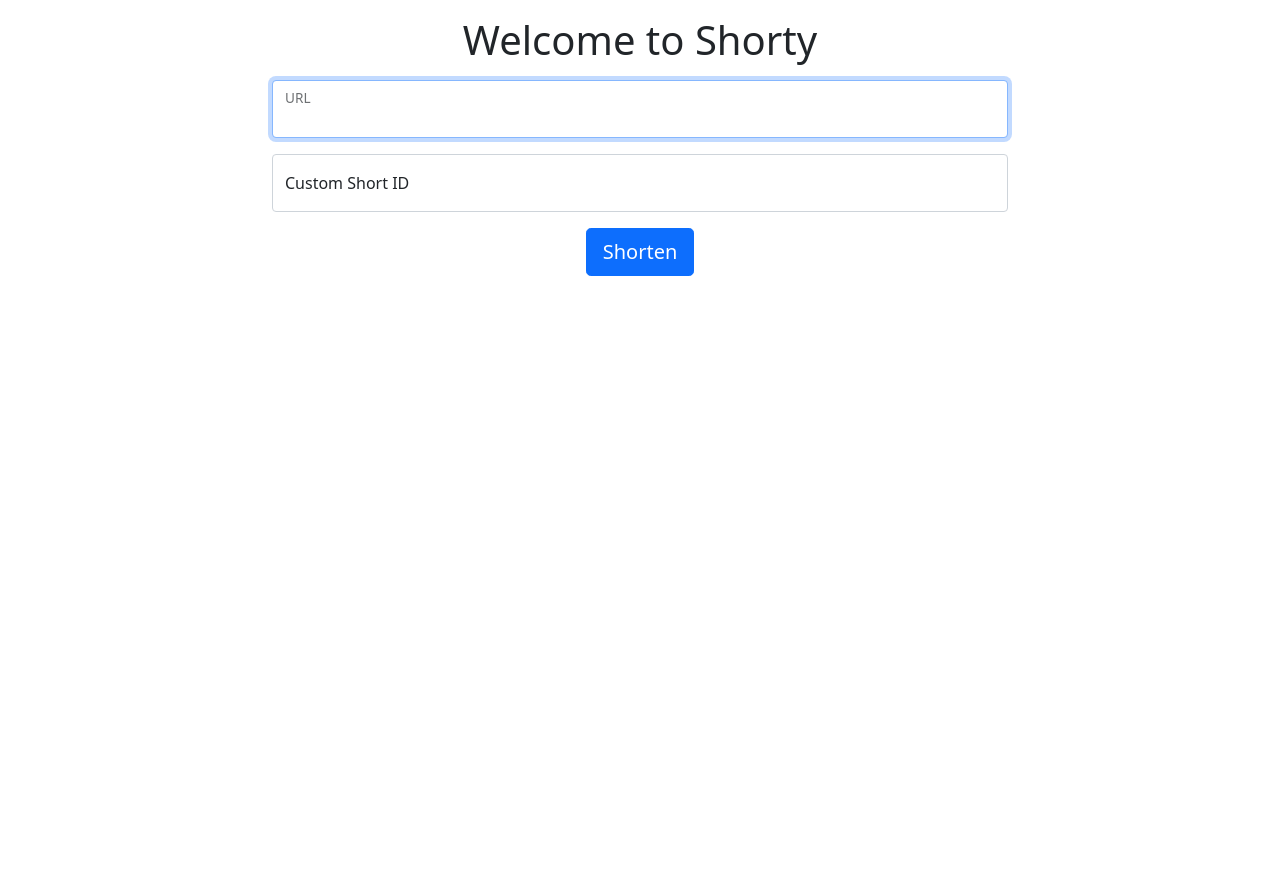
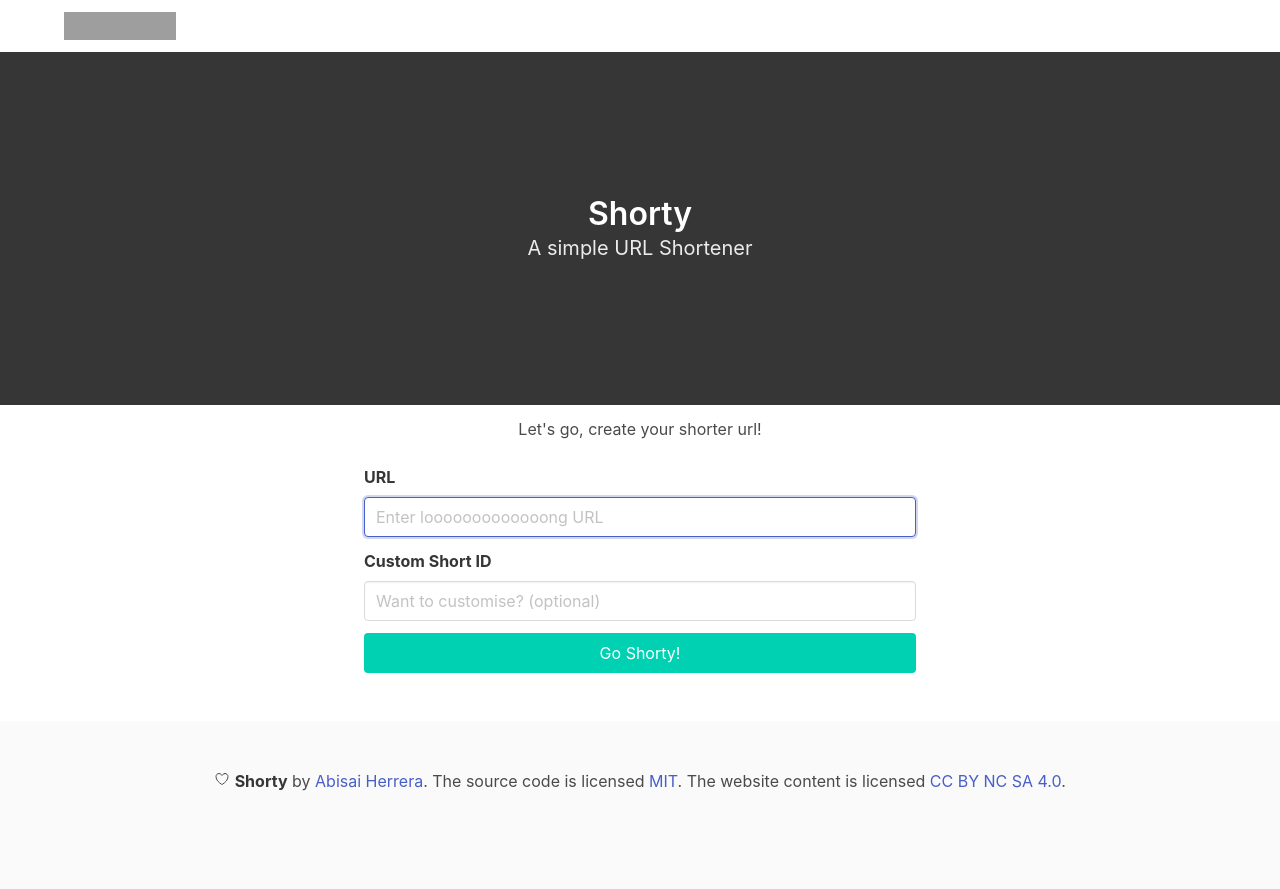
Before and after one commit to abisai7/url_short, a Flask app: page / in a window 1280 px wide. Before the commit the page ends 276 px from the top, so only its background shows below. Run offline with Flask 2, Linux system fonts and the light colour scheme; grey boxes are pictures that could not be loaded.

Commit message:
Change styles

```diff
--- a/core/templates/base.html
+++ b/core/templates/base.html
@@ -1,27 +1,78 @@
-<!doctype html>
+<!DOCTYPE html>
 <html lang="en">
   <head>
     <!-- Required meta tags -->
-    <meta charset="utf-8">
-    <meta name="viewport" content="width=device-width, initial-scale=1, shrink-to-fit=no">
-
-    <!-- Bootstrap CSS -->
-    <link href="https://cdn.jsdelivr.net/npm/bootstrap@5.1.0/dist/css/bootstrap.min.css" rel="stylesheet" integrity="sha384-KyZXEAg3QhqLMpG8r+8fhAXLRk2vvoC2f3B09zVXn8CA5QIVfZOJ3BCsw2P0p/We" crossorigin="anonymous">
-
+    <meta charset="utf-8" />
+    <meta
+      name="viewport"
+      content="width=device-width, initial-scale=1, shrink-to-fit=no"
+    />
     <title>{% block title %} {% endblock %}</title>
+    <link
+      rel="stylesheet"
+      href="https://cdn.jsdelivr.net/npm/bulma@0.9.3/css/bulma.min.css"
+    />
   </head>
   <body>
-    <div class="container mt-3">
-        {% for message in get_flashed_messages() %}
-            <div class="alert alert-danger">{{ message }}</div>
-        {% endfor %}
-        {% block content %} {% endblock %}
+
+    <nav class="navbar" role="navigation" aria-label="main navigation">
+      <div class="container">
+        <div class="navbar-brand">
+          <a class="navbar-item" href="https://bulma.io">
+            <img
+              src="https://bulma.io/images/bulma-logo.png"
+              alt="Bulma: Free, open source, and modern CSS framework based on Flexbox"
+              width="112"
+              height="28"
+            />
+          </a>
+        </div>
+      </div>
+    </nav>
+
+    <section class="hero is-dark is-medium">
+      <div class="hero-body has-text-centered">
+        <p class="title">Shorty</p>
+        <p class="subtitle">A simple URL Shortener</p>
+      </div>
+    </section>
+
+    <div class="container">
+      {% for message in get_flashed_messages() %}
+      <div class="notification is-danger mt-3 mb-3">
+        <button class="delete"></button>
+        {{ message }}
+      </div>
+      {% endfor %}
     </div>
 
-    <!-- Optional JavaScript -->
-    <!-- jQuery first, then Popper.js, then Bootstrap JS -->
-    <script src="https://code.jquery.com/jquery-3.3.1.slim.min.js" integrity="sha384-q8i/X+965DzO0rT7abK41JStQIAqVgRVzpbzo5smXKp4YfRvH+8abtTE1Pi6jizo" crossorigin="anonymous"></script>
-    <script src="https://cdn.jsdelivr.net/npm/@popperjs/core@2.9.3/dist/umd/popper.min.js" integrity="sha384-eMNCOe7tC1doHpGoWe/6oMVemdAVTMs2xqW4mwXrXsW0L84Iytr2wi5v2QjrP/xp" crossorigin="anonymous"></script>
-    <script src="https://cdn.jsdelivr.net/npm/bootstrap@5.1.0/dist/js/bootstrap.min.js" integrity="sha384-cn7l7gDp0eyniUwwAZgrzD06kc/tftFf19TOAs2zVinnD/C7E91j9yyk5//jjpt/" crossorigin="anonymous"></script>
+    <section class="container p-3">
+      {% block content %}
+
+      {% endblock %}
+    </section>
+
+    <footer class="footer">
+      <div class="content has-text-centered">
+        <p>
+          <ion-icon name="heart-outline"></ion-icon>
+          <strong>Shorty</strong> by
+          <a href="mailto:d_abisai7@outlook.com" rel="noreferrer">Abisai Herrera</a>. The source
+          code is licensed
+          <a
+            href="http://opensource.org/licenses/mit-license.php"
+            target="_blank" rel="noreferrer"
+            >MIT</a
+          >. The website content is licensed
+          <a
+            href="http://creativecommons.org/licenses/by-nc-sa/4.0/"
+            target="_blank" rel="noreferrer"
+            >CC BY NC SA 4.0</a
+          >.
+        </p>
+      </div>
+    </footer>
+    <script type="module" src="https://unpkg.com/ionicons@5.5.2/dist/ionicons/ionicons.esm.js"></script>
+    <script nomodule src="https://unpkg.com/ionicons@5.5.2/dist/ionicons/ionicons.js"></script>
   </body>
 </html>
--- a/core/templates/index.html
+++ b/core/templates/index.html
@@ -1,27 +1,34 @@
 {% extends 'base.html' %}
 
 {% block content %}
-    <h1 class="text-center mb-3">{% block title %} Welcome to Shorty {% endblock %}</h1>
-    <div class="row">
-        <div class="col-md-2"></div>
-        <div class="col-md-8">
+    <div class="has-text-centered">
+        <h1>{% block title %} Let's go, create your shorter url! {% endblock %}</h1>
+    </div>
+    <div class="columns">
+        <div class="column is-half is-offset-one-quarter mt-5 mb-5 ">
             <form method="post" action="{{url_for('index')}}">
-            <div class="form-floating mb-3">
-                <input type="text" name="url" id="url"
+            <div class="field">
+                <label class="label" for="url">URL</label>
+                <div class="control">
+                <input class="input" type="text" name="url" id="url"
                     placeholder="Enter looooooooooooong URL" class="form-control"
                     value="{{ request.form['url'] }}" autofocus></input>
-                <label for="url">URL</label>
+                </div>
+
             </div>
-            <div class="form-floating mb-3">
-                <input type="text" name="custom_id" id="custom_id"
+            <div class="field">
+                <label class="label" for="custom_id">Custom Short ID</label>
+                <div class="control">
+                <input class="input" type="text" name="custom_id" id="custom_id"
                     placeholder="Want to customise? (optional)" class="form-control"
                     value="{{ request.form['custom_id'] }}"></input>
-                <label for="custom_id">Custom Short ID</label>
+                </div>
             </div>
 
-            <div class="form-group text-center">
-                <button type="submit" class="btn btn-lg btn-primary">Shorten</button>
-            </div>
+            <div class="control mt-3 mb-3">
+                <button type="submit" class="button is-primary is-fullwidth">Go Shorty!</button>
+              </div>
+
             </form>
 
             {% if short_url %}
```
Also changed, not shown: core/shorty.db.
